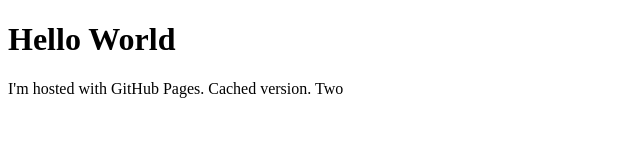
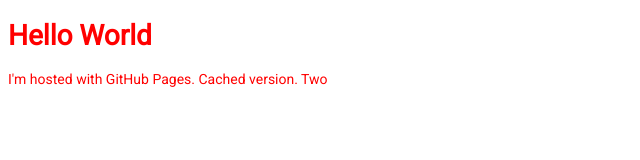
Before and after one commit to jonathanwilson/jonathanwilson.github.io, a plain HTML site: page index.html in a window 1280 px wide. Shown: the whole page, without its empty margins (0-640 px from the left). Drawn offline with Linux system fonts and the light colour scheme.

Commit message:
Update index.html

```diff
--- a/index.html
+++ b/index.html
@@ -1,9 +1,13 @@
 <!DOCTYPE html>
 <html>
-<head><link href="https://fonts.googleapis.com/css?family=Roboto" rel="stylesheet">
+<head>
+  <link href="https://fonts.googleapis.com/css?family=Roboto" rel="stylesheet">
+  <link rel = "stylesheet" type = "text/css" href = "/assets/styles/base.css" />
 </head>
 <body>
+  <div class='header'>
 <h1>Hello World</h1>
+    </div>
 <p>I'm hosted with GitHub Pages. Cached version. Two</p>
 </body>
 </html>
```
